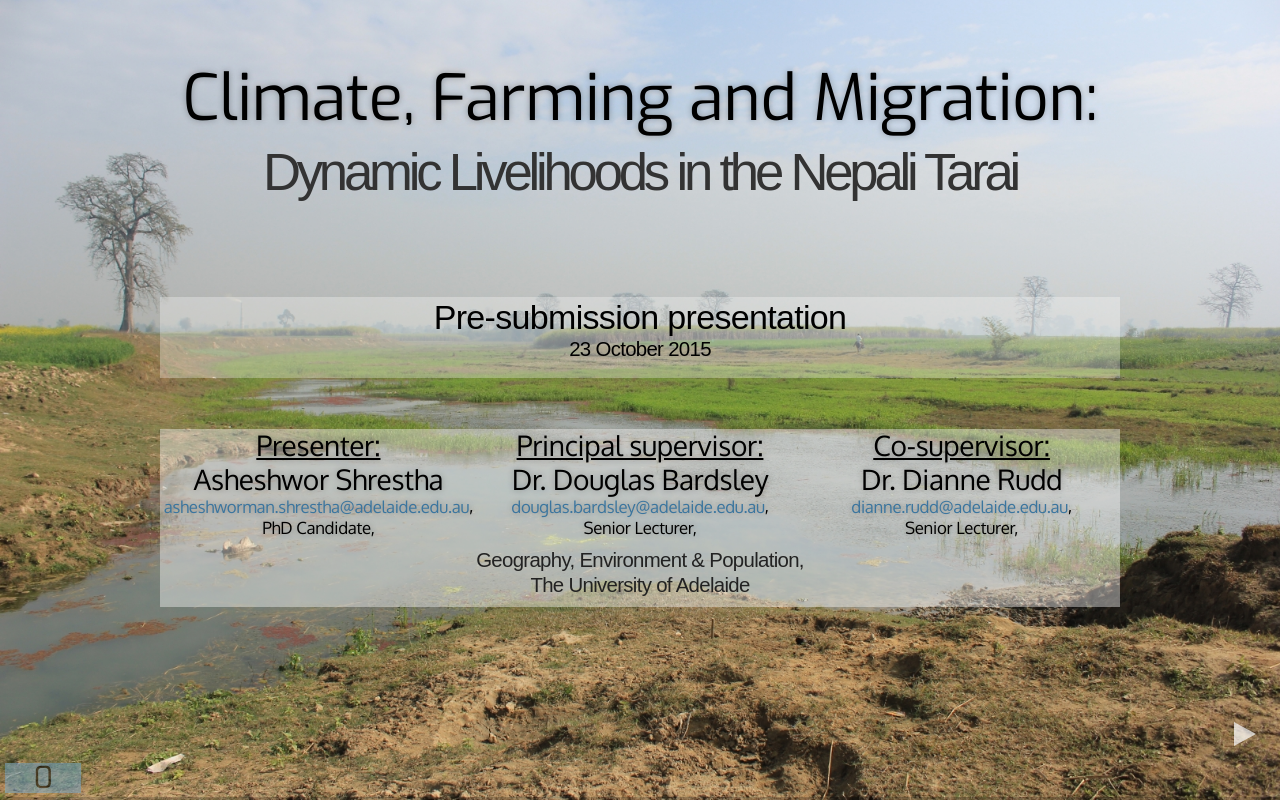
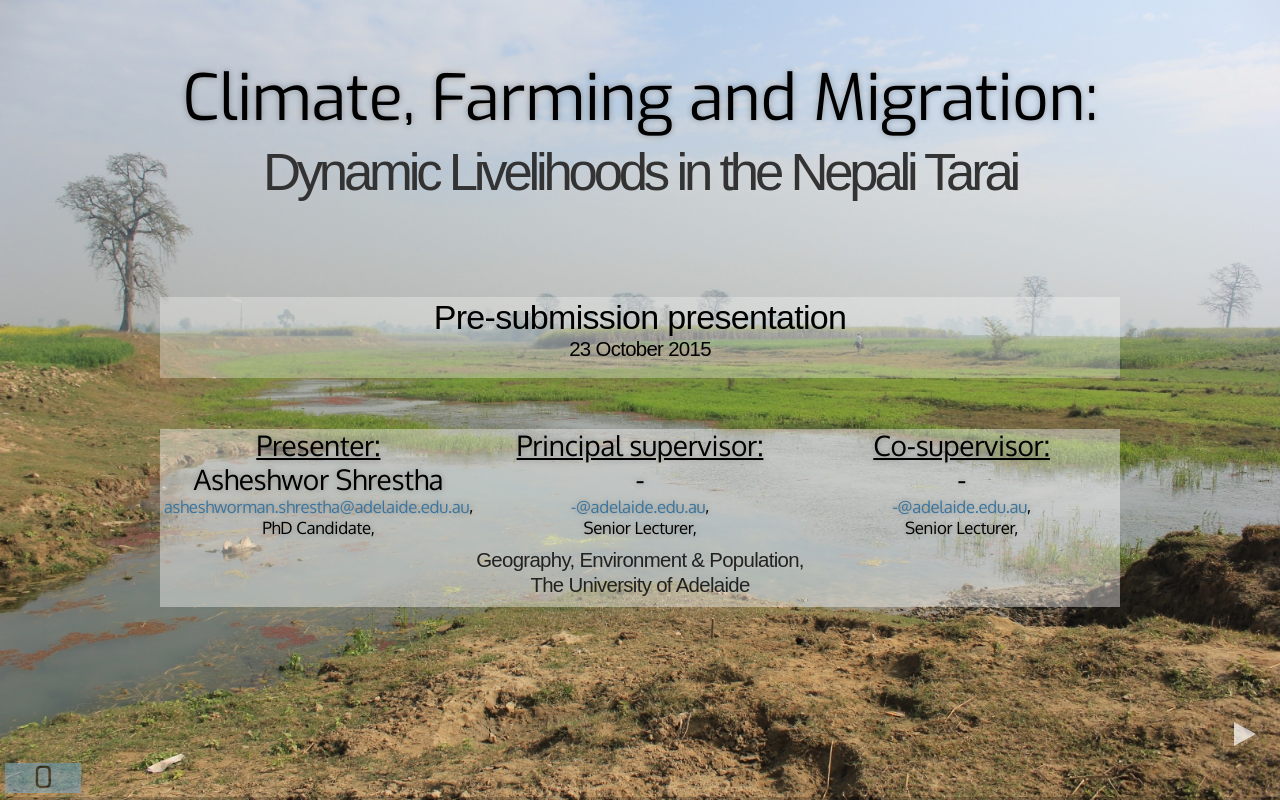
Before and after one commit to asheshwor/phdpresub, a website: page index.html in a window 1280 px wide. Drawn offline with Linux system fonts and the light colour scheme; a web font is replaced by a local one.

Commit message:
:octocat: removed supervisor names as this is an early draft

```diff
--- a/index.html
+++ b/index.html
@@ -46,11 +46,11 @@
 					<p><span style="text-decoration: underline;">Presenter:</span><br /><span>Asheshwor Shrestha</span><br />
                         <small><a href="mailto:asheshworman.shrestha@adelaide.edu.au">asheshworman.shrestha@adelaide.edu.au</a>,<br />PhD Candidate,<br /></small></p></div>
                         <div style="display: inline-block;" class="w33">
-					<p><span style="text-decoration: underline;">Principal supervisor:</span><br />Dr. Douglas Bardsley <br />
-                        <small><a href="mailto:douglas.bardsley@adelaide.edu.au">douglas.bardsley@adelaide.edu.au</a>,<br />Senior Lecturer,<br /></small></p></div>
+					<p><span style="text-decoration: underline;">Principal supervisor:</span><br />-<br />
+                        <small><a href="mailto:-@adelaide.edu.au">-@adelaide.edu.au</a>,<br />Senior Lecturer,<br /></small></p></div>
                                         <div style="float: right;" class="w33">
-					<p><span style="text-decoration: underline;">Co-supervisor:</span><br />Dr. Dianne Rudd<br />
-                        <small><a href="mailto:dianne.rudd@adelaide.edu.au">dianne.rudd@adelaide.edu.au</a>,<br />Senior Lecturer,<br /></small></p></div>
+					<p><span style="text-decoration: underline;">Co-supervisor:</span><br />-<br />
+                        <small><a href="mailto:-@adelaide.edu.au">-@adelaide.edu.au</a>,<br />Senior Lecturer,<br /></small></p></div>
                     <div style="display: inline-block;" class="w45"><p><small>Geography, Environment & Population,<br />The University of Adelaide</small></p></div></div>
 
 				</section>
```
